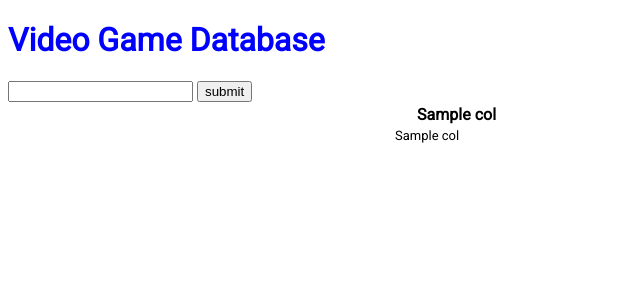
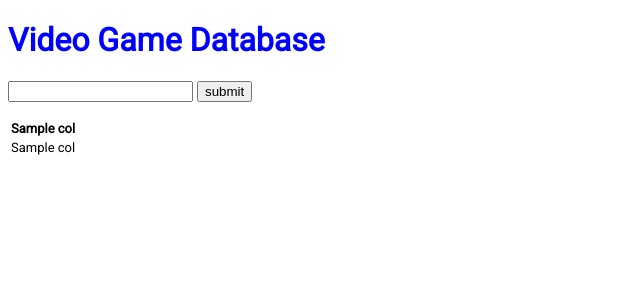
Before and after one commit to hayesmg03/Database_Final, a Flask app: template templates/index.html in a window 1280 px wide. Shown: the top 300 px of the page, without its empty margins (0-640 px from the left). Run offline with Flask 3, Linux system fonts and the light colour scheme; the template is opened without the code that fills it: most values are stand-ins (such as "Sample title", 1, 10 or a date in 2020).

Commit message:
Handles table not found searches

```diff
--- a/app.py
+++ b/app.py
@@ -16,7 +16,7 @@ def index():
     conn = get_db_connection()
     cursor = conn.cursor()
     data = conn.execute('SELECT * FROM VideoGame').fetchall()
-    cursor.execute("SELECT * FROM VideoGames LIMIT 0")
+    cursor.execute("SELECT * FROM VideoGame LIMIT 0")
     column_names = [description[0] for description in cursor.description]
 
     conn.close()
@@ -28,10 +28,17 @@ def submit():
     cursor = conn.cursor()
     if request.method == 'POST':
         text_input = request.form['text_input']
-        data = conn.execute('SELECT * FROM ' + text_input).fetchall()
-        cursor.execute("SELECT * FROM " + text_input + " LIMIT 0")
-        column_names = [description[0] for description in cursor.description]
-        return render_template('index.html', data=data, columns=column_names)
+        try:
+            data = conn.execute('SELECT * FROM ' + text_input).fetchall()
+            cursor.execute("SELECT * FROM " + text_input + " LIMIT 0")
+            column_names = [description[0] for description in cursor.description]
+            return render_template('index.html', data=data, columns=column_names)
+        except sqlite3.OperationalError:
+            print("table not found")
+            data = conn.execute('SELECT * FROM VideoGame').fetchall()
+            cursor.execute("SELECT * FROM VideoGame LIMIT 0")
+            column_names = [description[0] for description in cursor.description]
+            return render_template('index.html', data=data, columns=column_names, error_message="Table Not Found.")
 
 
 
--- a/static/indexStyle.css
+++ b/static/indexStyle.css
@@ -1,18 +1,14 @@
-
-
 h1{
   color: blue;
 }
 body {
-
-    font-family: "Roboto";
+  font-family: "Roboto";
 }
 table{
-  position: absolute;
-  margin-left: 30%;
-  margin-right: 30%;
+  position: relative;
 }
-td{
+
+td, th {
   font-size: 13px;
-  padding-right: 60px;
+  padding-right: 100px;
 }
--- a/templates/index.html
+++ b/templates/index.html
@@ -19,6 +19,7 @@
       <input type="text" id="text_input" name="text_input" />
       <input type="submit" value="submit" />
     </form>
+    <p>{{ error_message }}</p>
     <table>
       <tr>
         {% for col in columns %}
```
